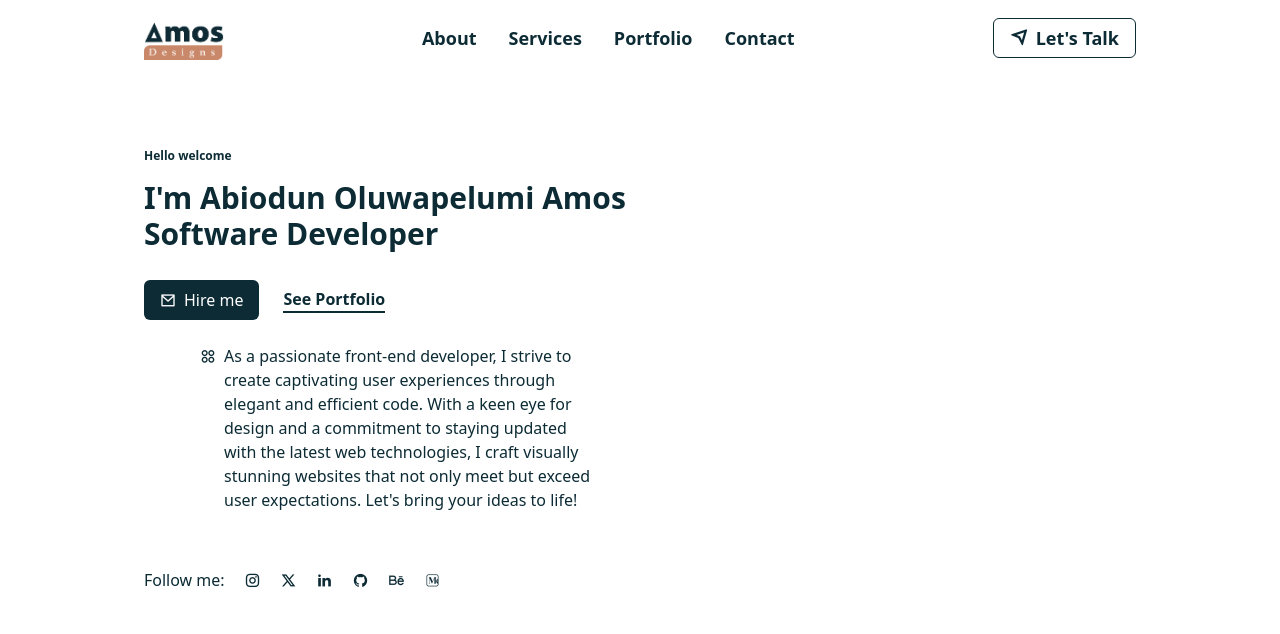
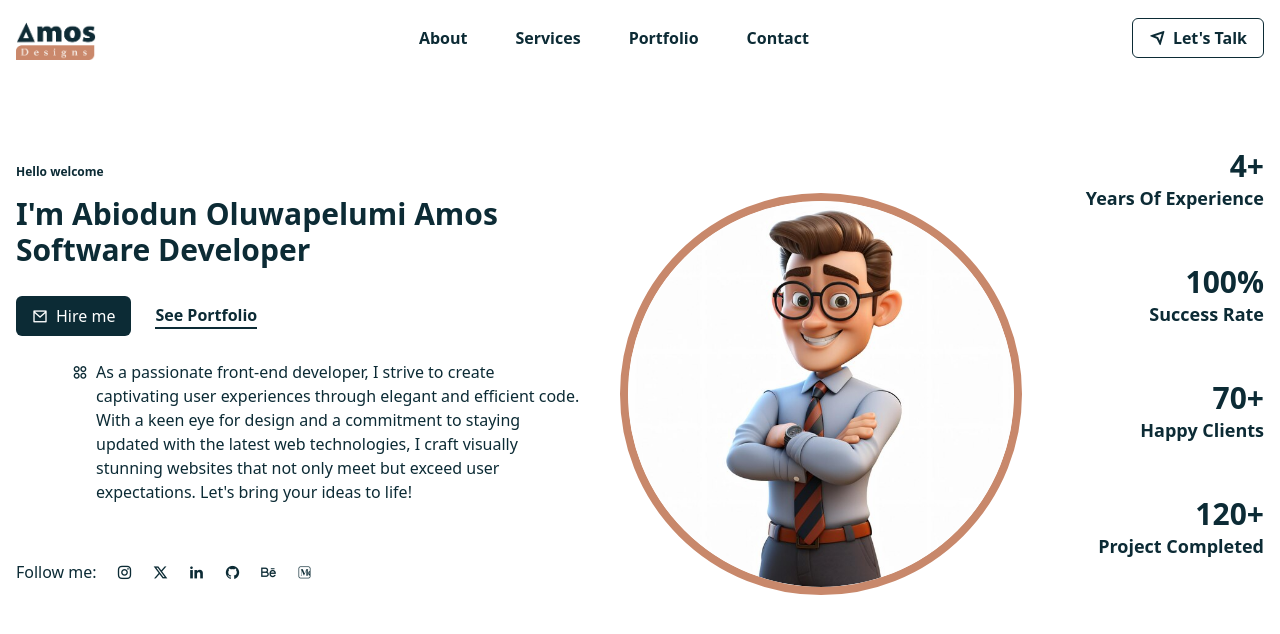
Before and after one commit to AmosDesigns01/portfolio, a React (Vite) app: page / in a window 1280 px wide. Shown: the top 634 px of the page. Built offline with nearby package versions, Linux system fonts and the light colour scheme.

Commit message:
completed the hero section

```diff
--- a/src/App.css
+++ b/src/App.css
@@ -599,24 +599,28 @@ video {
   margin-right: auto;
 }
 
+.mt-10 {
+  margin-top: 2.5rem;
+}
+
+.mt-14 {
+  margin-top: 3.5rem;
+}
+
 .mt-4 {
   margin-top: 1rem;
 }
 
-.mt-5 {
-  margin-top: 1.25rem;
+.mt-6 {
+  margin-top: 1.5rem;
 }
 
 .mt-7 {
   margin-top: 1.75rem;
 }
 
-.mt-6 {
-  margin-top: 1.5rem;
-}
-
-.mt-14 {
-  margin-top: 3.5rem;
+.mb-10 {
+  margin-bottom: 2.5rem;
 }
 
 .block {
@@ -631,18 +635,6 @@ video {
   display: none;
 }
 
-.h-10 {
-  height: 2.5rem;
-}
-
-.h-9 {
-  height: 2.25rem;
-}
-
-.h-12 {
-  height: 3rem;
-}
-
 .h-11 {
   height: 2.75rem;
 }
@@ -651,44 +643,28 @@ video {
   min-height: 100vh;
 }
 
-.w-10 {
-  width: 2.5rem;
+.w-20 {
+  width: 5rem;
 }
 
 .w-full {
   width: 100%;
 }
 
-.w-2 {
-  width: 0.5rem;
-}
-
-.w-28 {
-  width: 7rem;
-}
-
-.w-20 {
-  width: 5rem;
-}
-
-.w-5 {
-  width: 1.25rem;
-}
-
 .max-w-5xl {
   max-width: 64rem;
 }
 
-.max-w-4xl {
-  max-width: 56rem;
+.max-w-6xl {
+  max-width: 72rem;
 }
 
-.max-w-xl {
-  max-width: 36rem;
+.max-w-7xl {
+  max-width: 80rem;
 }
 
-.max-w-6xl {
-  max-width: 72rem;
+.basis-1\/3 {
+  flex-basis: 33.333333%;
 }
 
 .origin-top {
@@ -721,6 +697,10 @@ video {
   flex-direction: column;
 }
 
+.flex-wrap {
+  flex-wrap: wrap;
+}
+
 .items-center {
   align-items: center;
 }
@@ -737,20 +717,16 @@ video {
   gap: 0.5rem;
 }
 
-.gap-2\.5 {
-  gap: 0.625rem;
+.gap-5 {
+  gap: 1.25rem;
 }
 
 .gap-6 {
   gap: 1.5rem;
 }
 
-.gap-9 {
-  gap: 2.25rem;
-}
-
-.gap-5 {
-  gap: 1.25rem;
+.gap-3 {
+  gap: 0.75rem;
 }
 
 .space-x-8 > :not([hidden]) ~ :not([hidden]) {
@@ -759,36 +735,52 @@ video {
   margin-left: calc(2rem * calc(1 - var(--tw-space-x-reverse)));
 }
 
+.space-x-9 > :not([hidden]) ~ :not([hidden]) {
+  --tw-space-x-reverse: 0;
+  margin-right: calc(2.25rem * var(--tw-space-x-reverse));
+  margin-left: calc(2.25rem * calc(1 - var(--tw-space-x-reverse)));
+}
+
+.space-x-10 > :not([hidden]) ~ :not([hidden]) {
+  --tw-space-x-reverse: 0;
+  margin-right: calc(2.5rem * var(--tw-space-x-reverse));
+  margin-left: calc(2.5rem * calc(1 - var(--tw-space-x-reverse)));
+}
+
+.space-x-1 > :not([hidden]) ~ :not([hidden]) {
+  --tw-space-x-reverse: 0;
+  margin-right: calc(0.25rem * var(--tw-space-x-reverse));
+  margin-left: calc(0.25rem * calc(1 - var(--tw-space-x-reverse)));
+}
+
+.space-x-12 > :not([hidden]) ~ :not([hidden]) {
+  --tw-space-x-reverse: 0;
+  margin-right: calc(3rem * var(--tw-space-x-reverse));
+  margin-left: calc(3rem * calc(1 - var(--tw-space-x-reverse)));
+}
+
 .self-end {
   align-self: flex-end;
+}
+
+.overflow-hidden {
+  overflow: hidden;
 }
 
 .rounded-full {
   border-radius: 9999px;
 }
 
-.rounded {
-  border-radius: 0.25rem;
-}
-
 .rounded-md {
   border-radius: 0.375rem;
 }
 
-.rounded-2xl {
-  border-radius: 1rem;
+.border-4 {
+  border-width: 4px;
 }
 
-.rounded-xl {
-  border-radius: 0.75rem;
-}
-
-.border {
-  border-width: 1px;
-}
-
-.border-b {
-  border-bottom-width: 1px;
+.border-8 {
+  border-width: 8px;
 }
 
 .border-b-2 {
@@ -804,27 +796,23 @@ video {
   border-color: rgb(12 43 53 / var(--tw-border-opacity));
 }
 
+.border-primaryColor {
+  --tw-border-opacity: 1;
+  border-color: rgb(200 136 107 / var(--tw-border-opacity));
+}
+
 .bg-headingColor {
   --tw-bg-opacity: 1;
   background-color: rgb(12 43 53 / var(--tw-bg-opacity));
-}
-
-.bg-primaryColor {
-  --tw-bg-opacity: 1;
-  background-color: rgb(200 136 107 / var(--tw-bg-opacity));
-}
-
-.bg-white {
-  --tw-bg-opacity: 1;
-  background-color: rgb(255 255 255 / var(--tw-bg-opacity));
 }
 
 .p-4 {
   padding: 1rem;
 }
 
-.p-2 {
-  padding: 0.5rem;
+.px-4 {
+  padding-left: 1rem;
+  padding-right: 1rem;
 }
 
 .px-6 {
@@ -832,24 +820,14 @@ video {
   padding-right: 1.5rem;
 }
 
-.py-8 {
-  padding-top: 2rem;
-  padding-bottom: 2rem;
-}
-
 .py-2 {
   padding-top: 0.5rem;
   padding-bottom: 0.5rem;
 }
 
-.px-4 {
-  padding-left: 1rem;
-  padding-right: 1rem;
-}
-
-.py-20 {
-  padding-top: 5rem;
-  padding-bottom: 5rem;
+.py-8 {
+  padding-top: 2rem;
+  padding-bottom: 2rem;
 }
 
 .pt-0 {
@@ -858,22 +836,6 @@ video {
 
 .pt-14 {
   padding-top: 3.5rem;
-}
-
-.pl-4 {
-  padding-left: 1rem;
-}
-
-.pl-5 {
-  padding-left: 1.25rem;
-}
-
-.pl-10 {
-  padding-left: 2.5rem;
-}
-
-.pl-20 {
-  padding-left: 5rem;
 }
 
 .text-center {
@@ -890,8 +852,9 @@ video {
   line-height: 2.5rem;
 }
 
-.text-\[11\.5px\] {
-  font-size: 11.5px;
+.text-base {
+  font-size: 1rem;
+  line-height: 1.5rem;
 }
 
 .text-lg {
@@ -904,13 +867,18 @@ video {
   line-height: 1rem;
 }
 
-.text-base {
-  font-size: 1rem;
-  line-height: 1.5rem;
+.text-2xl {
+  font-size: 1.5rem;
+  line-height: 2rem;
 }
 
-.font-bold {
-  font-weight: 700;
+.text-xl {
+  font-size: 1.25rem;
+  line-height: 1.75rem;
+}
+
+.font-extrabold {
+  font-weight: 800;
 }
 
 .font-medium {
@@ -921,17 +889,18 @@ video {
   font-weight: 600;
 }
 
-.font-extrabold {
-  font-weight: 800;
+.font-bold {
+  font-weight: 700;
 }
 
-.leading-\[20px\] {
-  line-height: 20px;
+.text-headingColor {
+  --tw-text-opacity: 1;
+  color: rgb(12 43 53 / var(--tw-text-opacity));
 }
 
-.text-headingTextColor {
+.text-primaryColor {
   --tw-text-opacity: 1;
-  color: rgb(242 232 225 / var(--tw-text-opacity));
+  color: rgb(200 136 107 / var(--tw-text-opacity));
 }
 
 .text-white {
@@ -939,46 +908,42 @@ video {
   color: rgb(255 255 255 / var(--tw-text-opacity));
 }
 
-.text-primaryColor {
-  --tw-text-opacity: 1;
-  color: rgb(200 136 107 / var(--tw-text-opacity));
-}
-
-.text-headingColor {
-  --tw-text-opacity: 1;
-  color: rgb(12 43 53 / var(--tw-text-opacity));
-}
-
-.transition {
-  transition-property: color, background-color, border-color, text-decoration-color, fill, stroke, opacity, box-shadow, transform, filter, -webkit-backdrop-filter;
-  transition-property: color, background-color, border-color, text-decoration-color, fill, stroke, opacity, box-shadow, transform, filter, backdrop-filter;
-  transition-property: color, background-color, border-color, text-decoration-color, fill, stroke, opacity, box-shadow, transform, filter, backdrop-filter, -webkit-backdrop-filter;
-  transition-timing-function: cubic-bezier(0.4, 0, 0.2, 1);
-  transition-duration: 150ms;
-}
-
-.duration-500 {
-  transition-duration: 500ms;
-}
-
 .duration-300 {
   transition-duration: 300ms;
-}
-
-.ease-in-out {
-  transition-timing-function: cubic-bezier(0.4, 0, 0.2, 1);
 }
 
 .ease-in {
   transition-timing-function: cubic-bezier(0.4, 0, 1, 1);
 }
 
-.hover\:border:hover {
-  border-width: 1px;
+.hover\:scale-50:hover {
+  --tw-scale-x: .5;
+  --tw-scale-y: .5;
+  transform: translate(var(--tw-translate-x), var(--tw-translate-y)) rotate(var(--tw-rotate)) skewX(var(--tw-skew-x)) skewY(var(--tw-skew-y)) scaleX(var(--tw-scale-x)) scaleY(var(--tw-scale-y));
 }
 
-.hover\:border-b:hover {
-  border-bottom-width: 1px;
+.hover\:scale-100:hover {
+  --tw-scale-x: 1;
+  --tw-scale-y: 1;
+  transform: translate(var(--tw-translate-x), var(--tw-translate-y)) rotate(var(--tw-rotate)) skewX(var(--tw-skew-x)) skewY(var(--tw-skew-y)) scaleX(var(--tw-scale-x)) scaleY(var(--tw-scale-y));
+}
+
+.hover\:scale-90:hover {
+  --tw-scale-x: .9;
+  --tw-scale-y: .9;
+  transform: translate(var(--tw-translate-x), var(--tw-translate-y)) rotate(var(--tw-rotate)) skewX(var(--tw-skew-x)) skewY(var(--tw-skew-y)) scaleX(var(--tw-scale-x)) scaleY(var(--tw-scale-y));
+}
+
+.hover\:scale-125:hover {
+  --tw-scale-x: 1.25;
+  --tw-scale-y: 1.25;
+  transform: translate(var(--tw-translate-x), var(--tw-translate-y)) rotate(var(--tw-rotate)) skewX(var(--tw-skew-x)) skewY(var(--tw-skew-y)) scaleX(var(--tw-scale-x)) scaleY(var(--tw-scale-y));
+}
+
+.hover\:scale-110:hover {
+  --tw-scale-x: 1.1;
+  --tw-scale-y: 1.1;
+  transform: translate(var(--tw-translate-x), var(--tw-translate-y)) rotate(var(--tw-rotate)) skewX(var(--tw-skew-x)) skewY(var(--tw-skew-y)) scaleX(var(--tw-scale-x)) scaleY(var(--tw-scale-y));
 }
 
 .hover\:border-primaryColor:hover {
@@ -1010,6 +975,10 @@ video {
 }
 
 @media (min-width: 768px) {
+  .md\:mt-0 {
+    margin-top: 0px;
+  }
+
   .md\:block {
     display: block;
   }
@@ -1030,12 +999,24 @@ video {
     flex-basis: 50%;
   }
 
+  .md\:basis-1\/5 {
+    flex-basis: 20%;
+  }
+
   .md\:flex-row {
     flex-direction: row;
   }
 
+  .md\:flex-col {
+    flex-direction: column;
+  }
+
   .md\:items-center {
     align-items: center;
+  }
+
+  .md\:justify-end {
+    justify-content: flex-end;
   }
 
   .md\:gap-2 {
@@ -1060,29 +1041,13 @@ video {
     background-color: rgb(255 255 255 / var(--tw-bg-opacity));
   }
 
-  .md\:p-4 {
-    padding: 1rem;
-  }
-
-  .md\:text-white {
-    --tw-text-opacity: 1;
-    color: rgb(255 255 255 / var(--tw-text-opacity));
+  .md\:text-end {
+    text-align: end;
   }
 
   .md\:text-headingColor {
     --tw-text-opacity: 1;
     color: rgb(12 43 53 / var(--tw-text-opacity));
-  }
-
-  @media (min-width: 768px) {
-    .md\:md\:text-headingColor {
-      --tw-text-opacity: 1;
-      color: rgb(12 43 53 / var(--tw-text-opacity));
-    }
-  }
-
-  .md\:hover\:border:hover {
-    border-width: 1px;
   }
 
   .md\:hover\:border-none:hover {
--- a/src/component/header/Header.jsx
+++ b/src/component/header/Header.jsx
@@ -16,7 +16,7 @@ const toggleNavbar = () => {
   return (
     <header className='md:bg-white bg-headingColor  sticky top-0 z-10 text-primaryColor'>
       {/* Desktop Navbar */}
-      <section className='max-w-5xl mx-auto p-4 flex justify-between items-center'>
+      <section className='max-w-7xl mx-auto p-4 flex justify-between items-center'>
         {/* Mobile logo */}
         <div className="logo md:hidden">
           <img className="w-20 h-11" src={Logo1} alt="company_logo"/>
@@ -30,7 +30,7 @@ const toggleNavbar = () => {
         {/* hamburger */}
         <button className='harmburger md:hidden text-3xl cursor-pointer text-white' onClick={toggleNavbar}>&#9776;</button>
 
-        <nav className='hidden md:block text-lg space-x-8 text-headingColor font-semibold'>
+        <nav className='hidden md:block text-base space-x-12 text-headingColor font-semibold'>
           <a href="#about" className='hover:opacity-90'>About</a>
           <a href="#services" className='hover:opacity-90'>Services</a>
           <a href="#portfolio" className='hover:opacity-90'>Portfolio</a>
@@ -38,7 +38,7 @@ const toggleNavbar = () => {
         </nav>
 
         {/* lets talk button */}
-        <button className="md:max-h-10 md:text-headingColor hidden text-lg font-semibold md:flex md:items-center md:gap-2 md:border md:border-solid md:border-headingColor py-2 px-4 rounded-md md:hover:bg-headingColor md:hover:border-none md:hover:text-white ease-in duration-300"><i className="ri-send-plane-line"></i>Let's Talk</button>
+        <button className="md:max-h-10 md:text-headingColor hidden text-base font-semibold md:flex md:items-center md:gap-2 md:border md:border-solid md:border-headingColor py-2 px-4 rounded-md md:hover:bg-headingColor md:hover:border-none md:hover:text-white ease-in duration-300"><i className="ri-send-plane-line"></i>Let's Talk</button>
 
       </section>
 
--- a/src/component/hero/Hero.jsx
+++ b/src/component/hero/Hero.jsx
@@ -5,7 +5,7 @@ import CountUp from 'react-countup';
 const Hero = () => {
   return (
     <div className='pt-0' id='about'>
-        <div className="container max-w-5xl mx-auto pt-14">
+        <div className="container max-w-7xl mx-auto pt-14">
             <div className="p-4 md:flex items-center justify-between sm:flex-col md:flex-row">
                 {/* hero left content */}
                 <div className="w-full md:basis-1/2">
@@ -27,7 +27,7 @@ const Hero = () => {
                         expectations. Let's bring your ideas to life!
                     </p>
 
-                    <div className="flex items-center gap-5 mt-14">
+                    <div className="flex items-center gap-5 mt-14" data-aos='fade-up' data-aos-duration='1800' data-aos-delay='200'>
                         <span className="text-headingColor text-base font-medium">Follow me:</span>
                         <span className='text-headingColor font-medium text-base'><a target='blank' href="https://www.instagram.com/_amosdesigns?igsh=MWFwMTc0dzl1czRiMQ%3D%3D&utm_source=qr"><i class="ri-instagram-line"></i></a></span>
                         <span className='text-headingColor font-medium text-base'><a target='blank' href="https://twitter.com/Pelumi_Amos1"><i class="ri-twitter-x-line"></i></a></span>
@@ -39,9 +39,41 @@ const Hero = () => {
                 </div>
 
 
+
+                {/* hero image */}
+                <div className='basis-1/3 mt-10 sm-mt-0' data-aos='fade-right' data-aos-duration='1800'>
+                    <figure className='border-8 border-solid border-primaryColor rounded-full overflow-hidden'>
+                        <img className='rounded-full hover:scale-110 ease-in duration-300' src={HeroImg} alt="hero image" />
+                    </figure>
+                </div>
+
                 {/* hero right content */}
-                {/* hero image */}
-
+                <div className="md:basis-1/5 flex justify-between text-center mt-10 flex-wrap gap-3 md:mt-0 md:flex-col md:justify-end md:text-end">
+                    <div className="mb-10">
+                        <h2 className="text-headingColor font-bold text-3xl">
+                            <CountUp start={0} end={4} duration={2} suffix='+'/>
+                        </h2>
+                        <h4 className='text-headingColor font-semibold text-lg'>Years Of Experience</h4>
+                    </div>
+                    <div className="mb-10">
+                        <h2 className="text-headingColor font-bold text-3xl">
+                            <CountUp start={0} end={100} duration={2} suffix='%'/>
+                        </h2>
+                        <h4 className='text-headingColor font-semibold text-lg'>Success Rate</h4>
+                    </div>
+                    <div className="mb-10">
+                        <h2 className="text-headingColor font-bold text-3xl">
+                            <CountUp start={0} end={70} duration={2} suffix='+'/>
+                        </h2>
+                        <h4 className='text-headingColor font-semibold text-lg'>Happy Clients</h4>
+                    </div>
+                    <div className="mb-10">
+                        <h2 className="text-headingColor font-bold text-3xl">
+                            <CountUp start={0} end={120} duration={2} suffix='+'/>
+                        </h2>
+                        <h4 className='text-headingColor font-semibold text-lg'>Project Completed</h4>
+                    </div>
+                </div>
             </div>
         </div>
     </div>
--- a/tailwind.config.js
+++ b/tailwind.config.js
@@ -18,7 +18,7 @@ export default {
       },
       animation: {
         'open-menu': 'open-menu 0.5s ease-in-out forwards'
-      }
+      },
     },
   },
   plugins: [],
```
